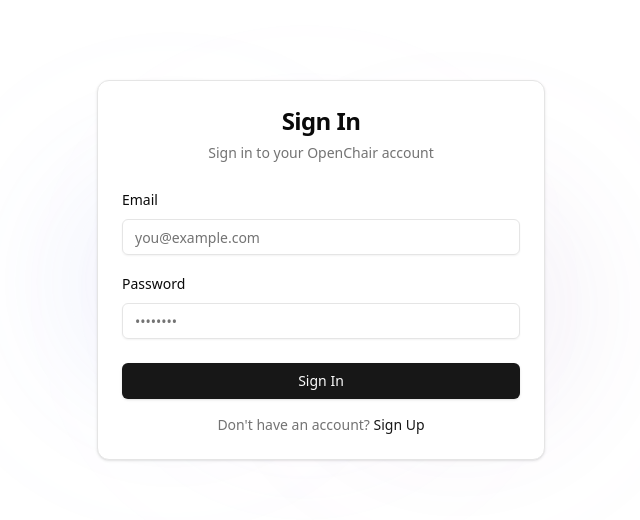
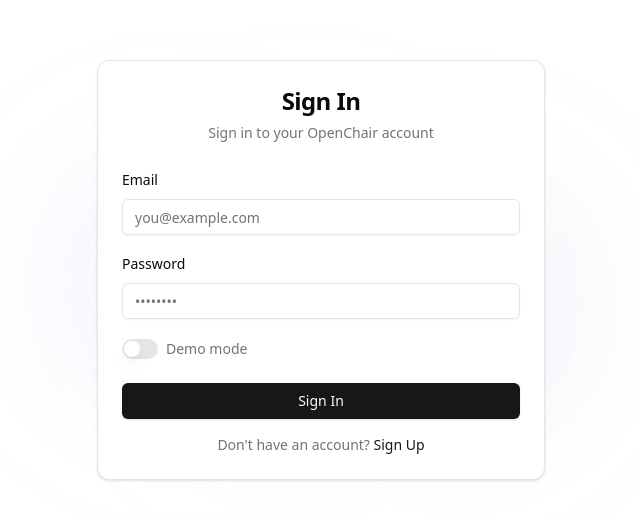
Before and after one commit to koutsovt/OpenChair, a Next.js app: page /sign-in in a window 1280 px wide. Shown: the part 130-650 px from the top of the page, without its empty margins (319-959 px from the left). Built offline with nearby package versions, Linux system fonts and the light colour scheme.

Commit message:
feat(auth): demo mode toggle on login

```diff
--- a/src/app/(auth)/sign-in/page.tsx
+++ b/src/app/(auth)/sign-in/page.tsx
@@ -15,17 +15,22 @@
 } from '@/components/ui/card';
 import { Input } from '@/components/ui/input';
 import { Label } from '@/components/ui/label';
+import { useDemoMode } from '@/hooks/useDemoMode';
+
+const DEMO_EMAIL = 'demo@openchair.dev';
+const DEMO_PASSWORD = 'demo1234';
 
 export default function SignInPage() {
   const [isPending, setIsPending] = useState(false);
+  const [demoMode, setDemoMode] = useDemoMode();
 
   async function handleSubmit(e: React.FormEvent<HTMLFormElement>) {
     e.preventDefault();
     setIsPending(true);
 
     const formData = new FormData(e.currentTarget);
-    const email = formData.get('email') as string;
-    const password = formData.get('password') as string;
+    const email = demoMode ? DEMO_EMAIL : (formData.get('email') as string);
+    const password = demoMode ? DEMO_PASSWORD : (formData.get('password') as string);
 
     const result = await signIn('credentials', {
       email,
@@ -47,17 +52,67 @@
         <CardTitle className="text-2xl">Sign In</CardTitle>
         <CardDescription>Sign in to your OpenChair account</CardDescription>
       </CardHeader>
+
+      {demoMode && (
+        <div className="mx-6 mb-2 rounded-md border border-amber-200 bg-amber-50 px-4 py-3 text-sm text-amber-800">
+          <span className="font-semibold">Demo mode</span> — credentials prefilled.{' '}
+          <span className="opacity-75">({DEMO_EMAIL})</span>
+        </div>
+      )}
+
       <form onSubmit={handleSubmit}>
         <CardContent className="space-y-4">
           <div className="space-y-2">
             <Label htmlFor="email">Email</Label>
-            <Input id="email" name="email" type="email" placeholder="you@example.com" required />
+            <Input
+              id="email"
+              name="email"
+              type="email"
+              placeholder="you@example.com"
+              value={demoMode ? DEMO_EMAIL : undefined}
+              readOnly={demoMode}
+              required
+            />
           </div>
           <div className="space-y-2">
             <Label htmlFor="password">Password</Label>
-            <Input id="password" name="password" type="password" placeholder="••••••••" required />
+            <Input
+              id="password"
+              name="password"
+              type="password"
+              placeholder="••••••••"
+              value={demoMode ? DEMO_PASSWORD : undefined}
+              readOnly={demoMode}
+              required
+            />
+          </div>
+
+          <div className="flex items-center gap-2 pt-1">
+            <button
+              type="button"
+              role="switch"
+              aria-checked={demoMode}
+              onClick={() => setDemoMode(!demoMode)}
+              className={`relative inline-flex h-5 w-9 shrink-0 cursor-pointer items-center rounded-full border-2 border-transparent transition-colors focus-visible:outline-none focus-visible:ring-2 focus-visible:ring-ring ${
+                demoMode ? 'bg-amber-400' : 'bg-input'
+              }`}
+            >
+              <span
+                className={`pointer-events-none inline-block h-4 w-4 rounded-full bg-white shadow-lg ring-0 transition-transform ${
+                  demoMode ? 'translate-x-4' : 'translate-x-0'
+                }`}
+              />
+            </button>
+            <Label
+              htmlFor="demo-toggle"
+              className="cursor-pointer select-none text-sm text-muted-foreground"
+              onClick={() => setDemoMode(!demoMode)}
+            >
+              Demo mode
+            </Label>
           </div>
         </CardContent>
+
         <CardFooter className="flex flex-col gap-4">
           <Button type="submit" className="w-full" disabled={isPending}>
             {isPending ? 'Signing in…' : 'Sign In'}
--- /dev/null
+++ b/src/hooks/useDemoMode.ts
@@ -0,0 +1,73 @@
+'use client';
+
+/**
+ * Global "demo mode" toggle — ported from King (github.com/KenKaiii/king).
+ *
+ * One source of truth (`localStorage[DEMO_KEY]`) shared across every component
+ * that supports a demo view. Flipping the switch in any component is broadcast
+ * to every other mounted listener via a custom event (because native `storage`
+ * events fire only across documents, not within the same page).
+ *
+ * Default is `false`. Fresh installs boot into real-data mode — demo data
+ * never leaks into production without explicit opt-in.
+ */
+
+import { useEffect, useState, useCallback } from 'react';
+
+export const DEMO_KEY = 'openchair:demoMode';
+const CHANGE_EVENT = 'openchair:demoMode:change';
+
+interface ChangeDetail {
+  on: boolean;
+}
+
+function readFlag(): boolean {
+  if (typeof window === 'undefined') return false;
+  try {
+    return window.localStorage.getItem(DEMO_KEY) === '1';
+  } catch {
+    return false;
+  }
+}
+
+function writeFlag(on: boolean): void {
+  if (typeof window === 'undefined') return;
+  try {
+    window.localStorage.setItem(DEMO_KEY, on ? '1' : '0');
+  } catch {
+    // Private mode or storage full — best effort.
+  }
+}
+
+/**
+ * Subscribe to the demo flag. Returns `[on, setOn]` where `setOn` updates
+ * localStorage and notifies every other mounted listener in the same document.
+ */
+export function useDemoMode(): [boolean, (next: boolean) => void] {
+  const [on, setOn] = useState<boolean>(() => readFlag());
+
+  useEffect(() => {
+    const handleCustom = (e: Event) => {
+      const detail = (e as CustomEvent<ChangeDetail>).detail;
+      setOn(!!detail?.on);
+    };
+    // `storage` fires when another window/tab changes localStorage.
+    const handleStorage = (e: StorageEvent) => {
+      if (e.key === DEMO_KEY) setOn(e.newValue === '1');
+    };
+
+    window.addEventListener(CHANGE_EVENT, handleCustom);
+    window.addEventListener('storage', handleStorage);
+    return () => {
+      window.removeEventListener(CHANGE_EVENT, handleCustom);
+      window.removeEventListener('storage', handleStorage);
+    };
+  }, []);
+
+  const setDemoMode = useCallback((next: boolean) => {
+    writeFlag(next);
+    window.dispatchEvent(new CustomEvent<ChangeDetail>(CHANGE_EVENT, { detail: { on: next } }));
+  }, []);
+
+  return [on, setDemoMode];
+}
```
Also changed, not shown: 1 other file (tests, documents, lock files or other folders).
